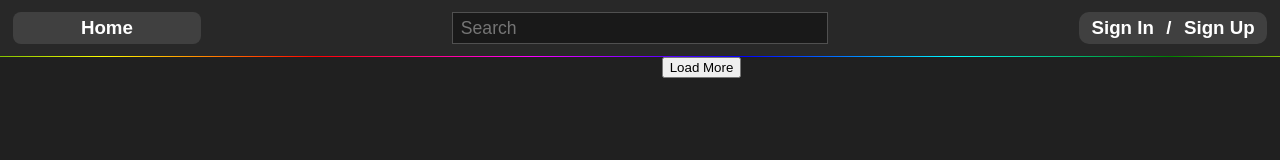
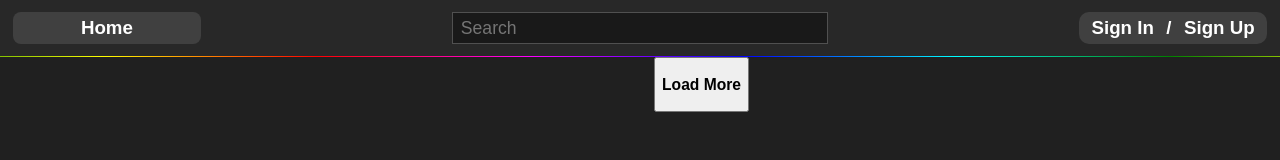
Before and after one commit to MinhQuan-Tran/Web, a plain HTML site: page index.html in a window 1280 px wide. Drawn offline with Linux system fonts and the light colour scheme; no server answers.

Commit message:
Update index.html

```diff
--- a/index.html
+++ b/index.html
@@ -67,7 +67,7 @@
 
     <div class="content">
       <ul id="product-list"></ul>
-      <button onclick="LoadMore()">Load More</button>
+      <button onclick="LoadMore()"><h3 style="color: black;">Load More</h3></button>
     </div>
   </div>
 
```
